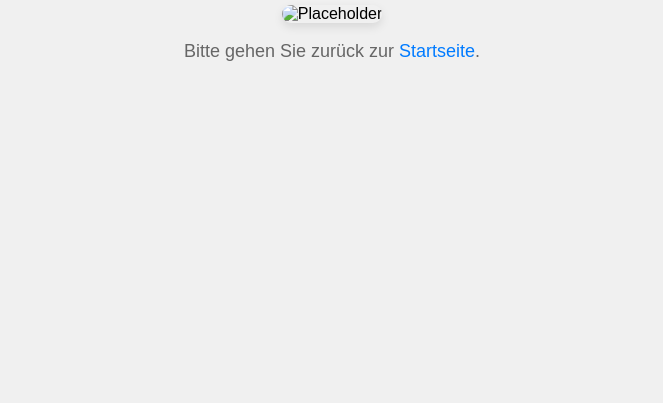
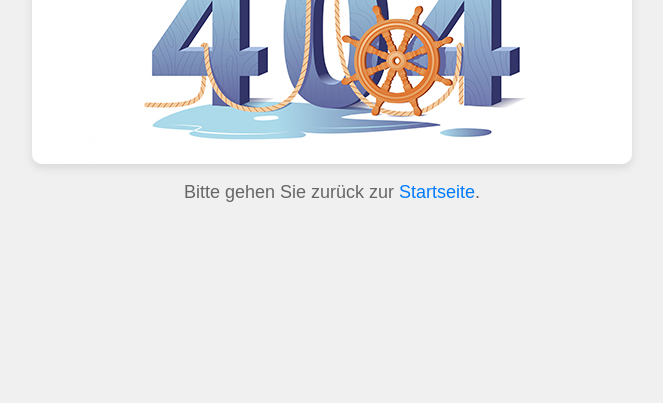
Before and after one commit to WebVibeStudio/webmaster.pl.ua, a plain HTML site: page de/404.html in a window 1280 px wide. Shown: the part 397-800 px from the top of the page, without its empty margins (308-971 px from the left). Drawn offline with Linux system fonts and the light colour scheme.

Commit message:
Update 404.html

```diff
--- a/de/404.html
+++ b/de/404.html
@@ -42,7 +42,7 @@
 </head>
 <body>
     <h1>Seite nicht gefunden</h1>
-    <img src="../images/404.jpg" alt="Placeholder">
+    <img src="404.jpg" alt="Placeholder">
     <p>Bitte gehen Sie zurück zur <a href="../de/index.html">Startseite</a>.</p>
 </body>
 </html>
```
